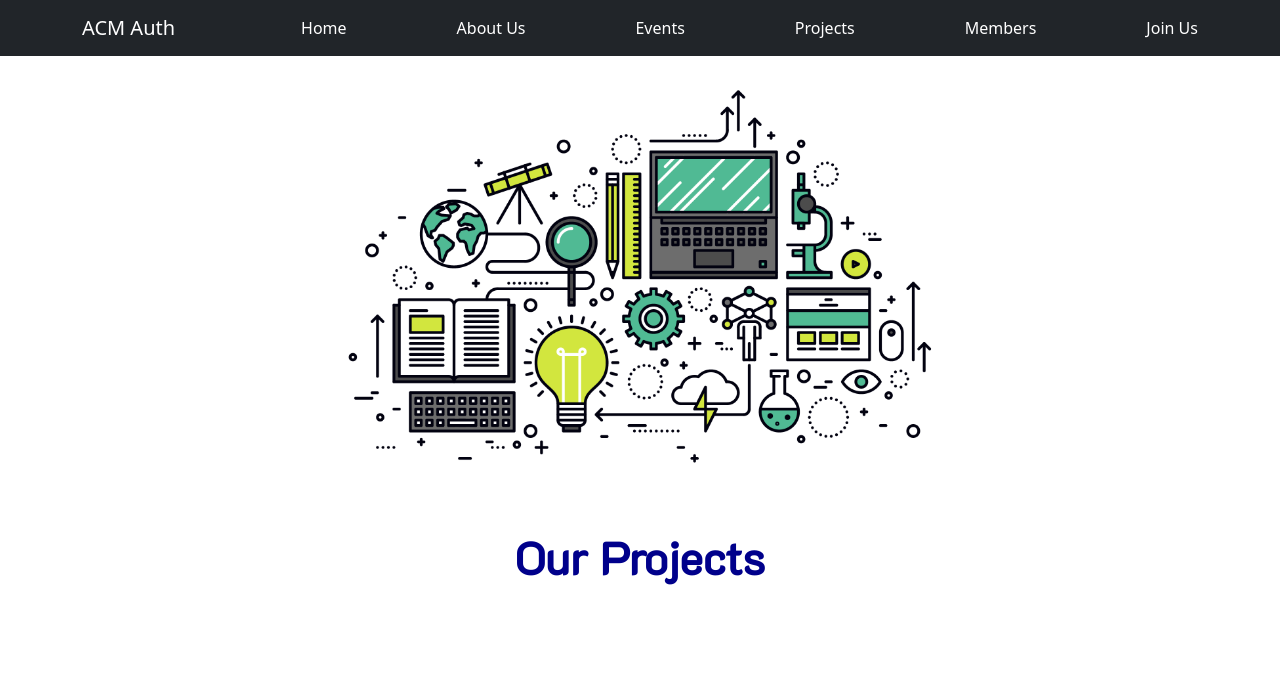
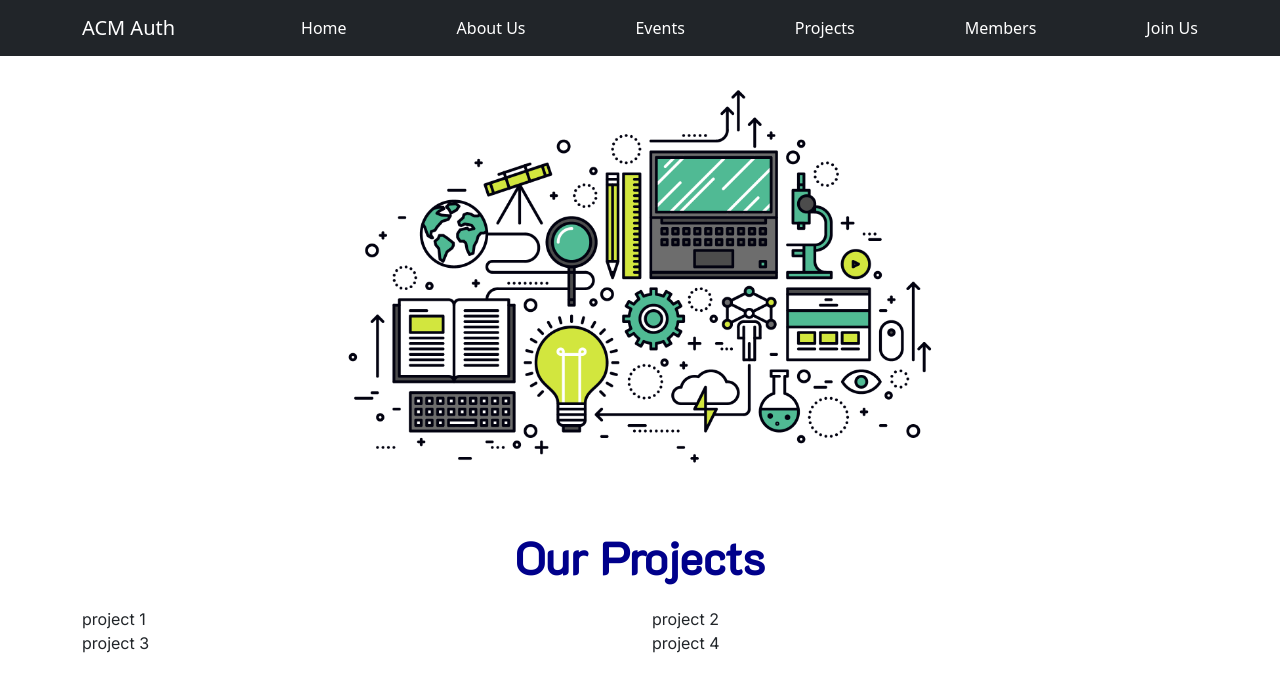
Before and after one commit to Triada-Maria/project-page, a SvelteKit app: page /projects in a window 1280 px wide. Shown: the top 692 px of the page. Built offline with nearby package versions, Linux system fonts and the light colour scheme.

Commit message:
some changes

```diff
--- a/src/app.html
+++ b/src/app.html
@@ -3,7 +3,7 @@
 	<head>
 		<meta charset="utf-8" />
 		<link rel="icon" href="%sveltekit.assets%/favicon.png" />
-		<link href="https://fonts.googleapis.com/css2?family=K2D&display=swap" rel="stylesheet">
+		<link href="https://fonts.googleapis.com/css2?family=Inter&family=K2D&display=swap" rel="stylesheet">
 		<meta name="viewport" content="width=device-width, initial-scale=1" />
 		%sveltekit.head%
 	</head>
--- a/src/routes/projects/+page.svelte
+++ b/src/routes/projects/+page.svelte
@@ -11,3 +11,29 @@
 <div style="text-align: center; margin-top: 50px;">
     <p style="color: darkblue; font-size: 45px; font-weight: bold; font-family:'K2D', sans-serif;">Our Projects</p>
 </div>
+
+<div class="container">
+    <div class="row">
+        <div class="col project-display">
+            project 1
+        </div>
+        <div class="col project-display">
+            project 2
+        </div>
+    </div>
+    <div class="row">
+        <div class="col project-display">
+            project 3
+        </div>
+        <div class="col project-display">
+            project 4
+        </div>
+    </div>
+</div>
+
+
+<style>
+    .project-display {
+        font-family: 'Inter', sans-serif;
+    }
+</style>
```
